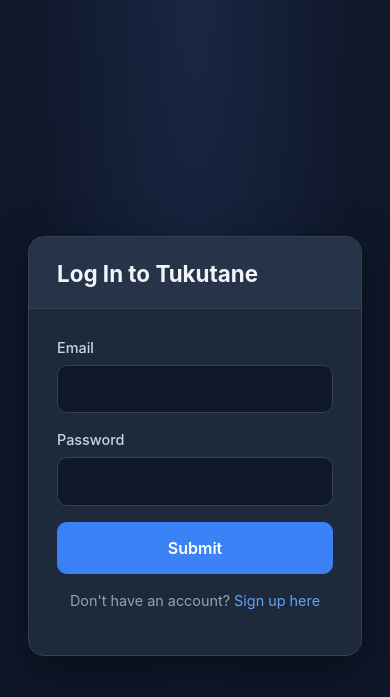
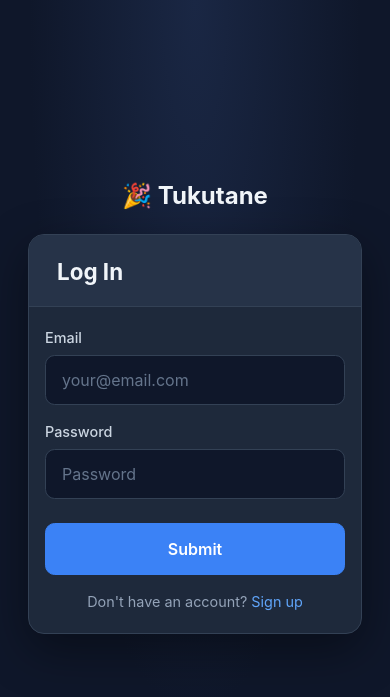
Before and after one commit to fadhili2430/TUKUTANE-PROJECT-2026, a Python web app: template templates/login.html in a window 390 px wide. Shown: the top 697 px of the page. Run offline with Jinja, Linux system fonts and the light colour scheme; the template is opened without the code that fills it, so the values that code supplies are empty, except form fields; form fields are guessed from the names that the template uses.

Commit message:
Mobile optimize: login page

```diff
--- a/templates/login.html
+++ b/templates/login.html
@@ -1,50 +1,57 @@
 <!DOCTYPE html>
 <html lang="en">
 <head>
-	<title>Log In - Tukutane</title>
-	<meta charset='utf-8'>
-	<meta name="viewport" content="width=device-width,initial-scale=1">
-	<link href="https://cdn.jsdelivr.net/npm/bootstrap@5.3.0/dist/css/bootstrap.min.css" rel="stylesheet">
-	<link rel="stylesheet" href="{{url_for('static', filename='css/login.css')}}">
+<title>Log In - Tukutane</title>
+<meta charset='utf-8'>
+<meta name="viewport" content="width=device-width,initial-scale=1,maximum-scale=1">
+<link href="https://cdn.jsdelivr.net/npm/bootstrap@5.3.0/dist/css/bootstrap.min.css" rel="stylesheet">
+<link rel="stylesheet" href="{{url_for('static', filename='css/login.css')}}">
+<style>
+  .form-control { min-height: 48px; }
+  .btn { min-height: 48px; font-size: 1rem; }
+  @media (max-width: 576px) {
+    .page-wrap { padding-top: 2rem; padding-bottom: 4rem; }
+    .form-control, .form-select { font-size: 16px; }
+    .card-body { padding: 1.25rem 1rem; }
+    .brand-logo { font-size: 1.5rem; text-align: center; margin-bottom: 1.25rem; display: block; }
+  }
+  @media (min-width: 577px) {
+    .page-wrap { padding-top: 4rem; padding-bottom: 3rem; }
+    .brand-logo { display: none; }
+  }
+</style>
 </head>
 <body>
-<div class="container mt-5">
+<div class="container page-wrap">
 <div class="row justify-content-center">
-<div class="col-md-6">
+<div class="col-12 col-sm-10 col-md-6 col-lg-5">
+<span class="brand-logo fw-bold">🎉 Tukutane</span>
 <div class="card">
 <div class="card-header">
-<h1 class="h3 mb-0">Log In to Tukutane</h1>
+<h1 class="h4 mb-0">Log In</h1>
 </div>
 <div class="card-body">
-<form action="/login" method="POST">
+<form action="/login" method="POST" novalidate>
 {{ form.csrf_token() }}
 <div class="mb-3">
 {{ form.email.label(class="form-label") }}
-{{ form.email(class="form-control") }}
+{{ form.email(class="form-control", autocomplete="email", inputmode="email", placeholder="your@email.com") }}
 {% if form.email.errors %}
-<div class="text-danger">
-{% for error in form.email.errors %}
-{{ error }}<br>
-{% endfor %}
-</div>
+<div class="text-danger small mt-1">{% for e in form.email.errors %}{{ e }}{% endfor %}</div>
 {% endif %}
 </div>
-<div class="mb-3">
+<div class="mb-4">
 {{ form.password.label(class="form-label") }}
-{{ form.password(class="form-control") }}
+{{ form.password(class="form-control", autocomplete="current-password", placeholder="Password") }}
 {% if form.password.errors %}
-<div class="text-danger">
-{% for error in form.password.errors %}
-{{ error }}<br>
-{% endfor %}
-</div>
+<div class="text-danger small mt-1">{% for e in form.password.errors %}{{ e }}{% endfor %}</div>
 {% endif %}
 </div>
 <div class="d-grid">
-{{ form.submit(class="btn btn-primary") }}
+{{ form.submit(class="btn btn-primary fw-semibold") }}
 </div>
 </form>
-<p class="mt-3 text-center">Don't have an account? <a href="{{ url_for('main.signup') }}">Sign up here</a></p>
+<p class="mt-3 mb-0 text-center small">Don't have an account? <a href="{{ url_for('main.signup') }}">Sign up</a></p>
 </div>
 </div>
 </div>
```
